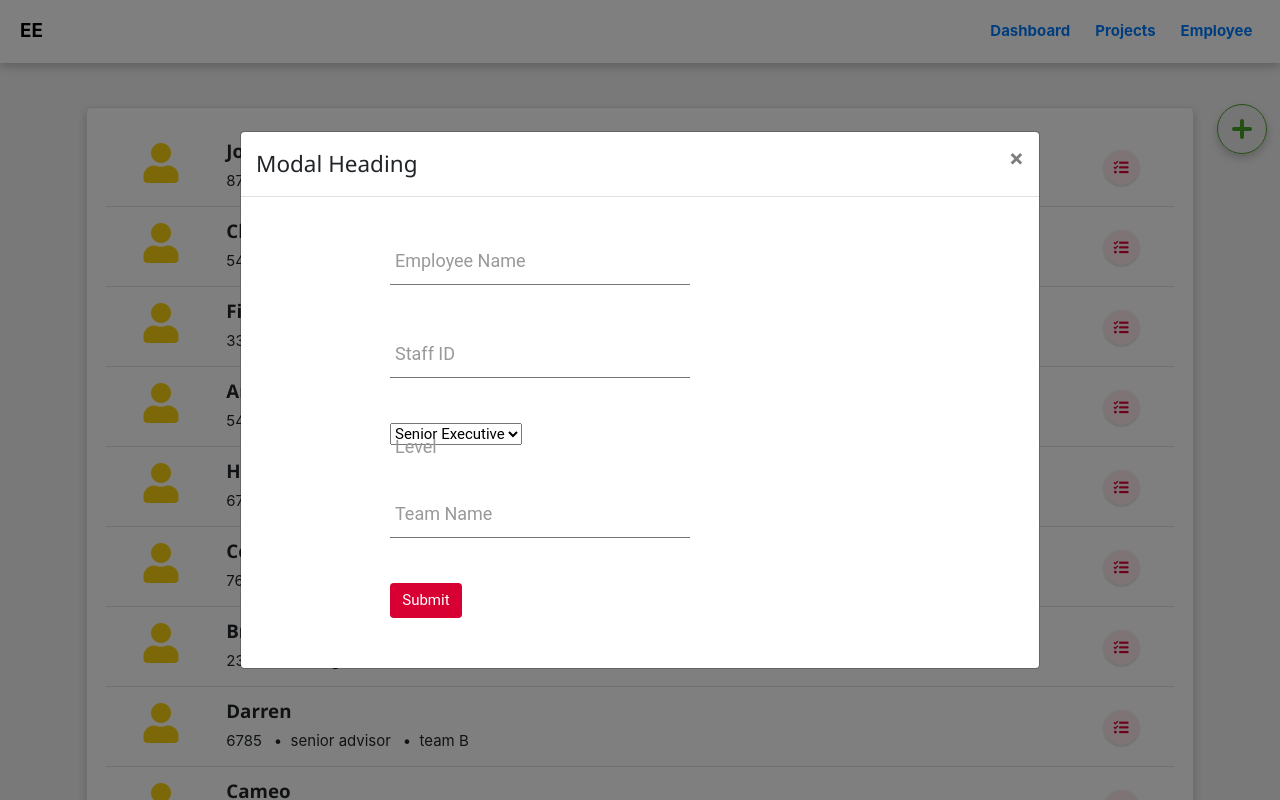
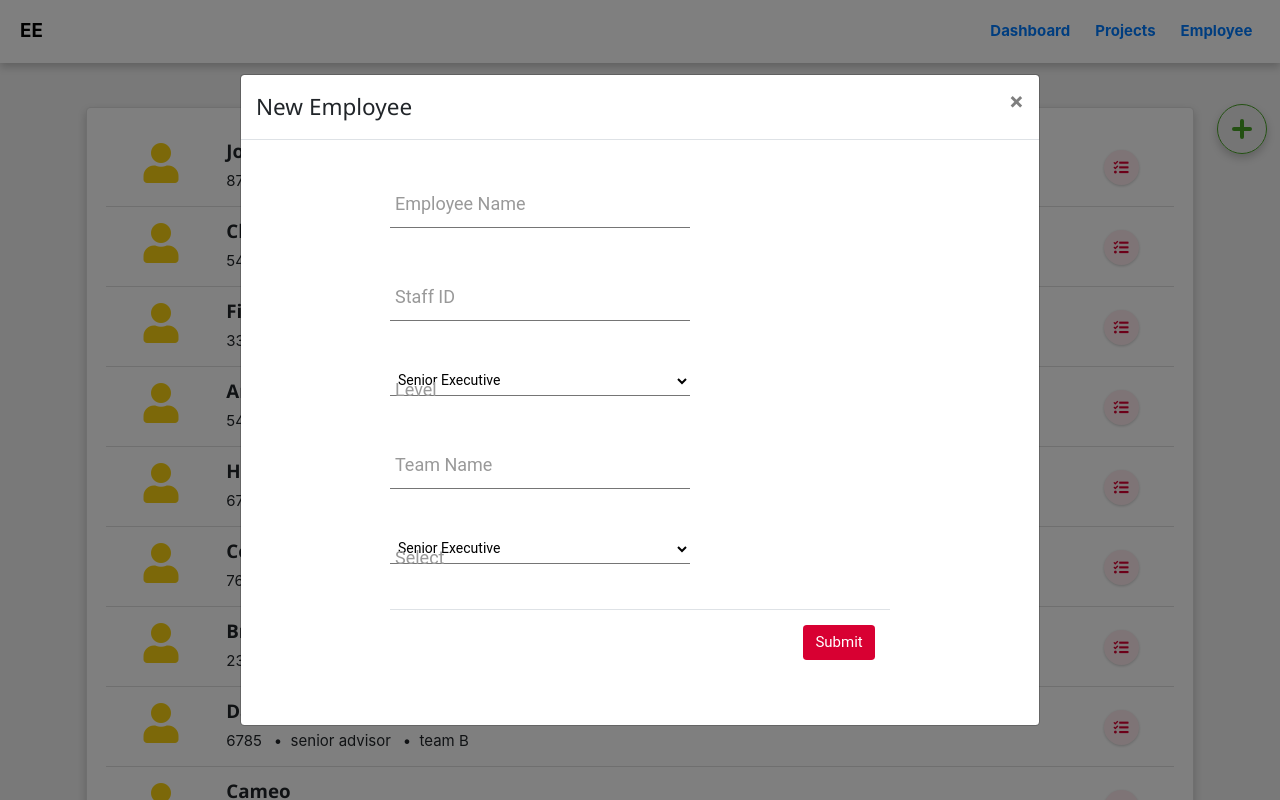
Before and after one commit to afieqhamieza/Project-Management, a Django app: page /employee/ in a window 1280 px wide, after a click on "Add Employee". Run offline with Django 3.2, Linux system fonts and the light colour scheme; data comes from the database, SQL or seed files in the repository; some libraries are stand-ins or nearby versions.

Commit message:
dropdown style ok la but still need ammendment

```diff
--- a/ee/employee/forms.py
+++ b/ee/employee/forms.py
@@ -12,7 +12,10 @@ class EmployeeForm(forms.ModelForm):
 
     name = forms.CharField(label="Employee Name", required=True, widget=forms.TextInput( attrs={}) )
     staffId = forms.IntegerField(label="Staff ID", required=True, widget=forms.TextInput( attrs={}) )
-    level = forms.ChoiceField(label="Level", required=True, choices=level_options )
+    level = forms.ChoiceField(label="Level", required=True, choices=level_options, widget=forms.Select(
+        attrs={
+            "style":' font-size: 14px;padding: 4px 4px;  display: block;  width: 300px;  height: 30px;  background-color: transparent;  border: none;  border-bottom: 1px solid #757575;'        }
+    ) )
     team = forms.CharField(label="Team Name", required=True, widget=forms.TextInput( attrs={}) )
 
     class Meta:
--- a/ee/employee/templates/employee.html
+++ b/ee/employee/templates/employee.html
@@ -1,8 +1,6 @@
 <html>
 
-{% extends "index.html" %}
-{% load crispy_forms_tags %}
-{% block page_content %}
+{% extends "index.html" %} {% load crispy_forms_tags %} {% block page_content %}
 
 <head>
     {% load static %}
@@ -20,7 +18,7 @@
     </div>
     <!-- end of add employee button -->
 
-    {% comment %} add employee form {% endcomment %}
+    <!-- add employee form  -->
     <div class="container">
         <!-- The Modal -->
         <div class="modal fade" id="addEmployee">
@@ -29,14 +27,13 @@
 
                     <!-- Modal Header -->
                     <div class="modal-header">
-                        <h4 class="modal-title">Modal Heading</h4>
+                        <h4 class="modal-title">New Employee</h4>
                         <button type="button" class="close" data-dismiss="modal">&times;</button>
                     </div>
 
                     <!-- Modal body -->
                     <form class="cuba" action="" method="post">
-                        {% csrf_token %}
-                        {% for field in form %}
+                        {% csrf_token %} {% for field in form %}
                         <div class="group">
                             <!-- <input type="text" required="true" id="{{form.title.id_for_label}}"> -->
                             {{field}}
@@ -46,7 +43,23 @@
                         </div>
                         {% endfor %}
 
-                        <input type="submit" name="addEmp" class="btn" value="Submit" style="background-color: #D80032; color: white; width: auto; ">
+                        <div class="group">
+                            <!-- <input type="text" required="true" id="{{form.title.id_for_label}}"> -->
+                            <!-- <label>{{form.level.label}}</label>
+                            <span class="highlight"></span>
+                            <span class="bar">{{form.level}}</span> -->
+
+
+                            <div class="floating-label">
+                                {{form.level}}
+                                <span class="highlight1"></span>
+                                <label>Select</label>
+                            </div>
+                        </div>
+
+                        <div class="modal-footer">
+                            <input type="submit" name="addEmp" class="btn" value="Submit" style="background-color: #D80032; color: white; width: auto; ">
+                        </div>
                     </form>
                 </div>
             </div>
@@ -98,8 +111,7 @@
                     <!-- Modal Header -->
                     <div class="modal-header">
                         <h1 class="modal-title" style="color: #086788;">Engaged Project</h1>
-                        <button type="button" class="close" data-dismiss="modal"
-                            style="color: #D80032; padding-right: 20px;">×</button>
+                        <button type="button" class="close" data-dismiss="modal" style="color: #D80032; padding-right: 20px;">×</button>
                     </div>
 
                     <!-- Modal body -->
@@ -120,8 +132,7 @@
 
                     <!-- Modal footer -->
                     <div class="modal-footer">
-                        <button type="button" class="btn" style="background-color: #D80032; color: white;"
-                            data-dismiss="modal"><strong>Close</strong></button>
+                        <button type="button" class="btn" style="background-color: #D80032; color: white;" data-dismiss="modal"><strong>Close</strong></button>
                     </div>
 
                 </div>
--- a/ee/employee/views.py
+++ b/ee/employee/views.py
@@ -26,3 +26,7 @@ def employee(request):
     }
 
     return render(request, 'employee.html', context)
+
+def load_levels(request):
+    level_options = request.GET.get('')
+    return render(request, 'employee.html', {'levels': level})
--- a/ee/engagement/forms.py
+++ b/ee/engagement/forms.py
@@ -20,7 +20,10 @@ class EngagementForm(forms.ModelForm):
     body = forms.CharField(label="Project's Description", required=True, widget=forms.TextInput( attrs={}) )
     startDate = forms.DateField(label="Start Date yyyy-mm-dd", required=True, widget=forms.TextInput( attrs={}) )
     endDate = forms.DateField(label="End Date yyyy-mm-dd", required=True, widget=forms.TextInput( attrs={}) )
-    staff = forms.MultipleChoiceField(label="Engaged Employee", required=True, choices=staff_options )
+    staff = forms.MultipleChoiceField(label="Engaged Employee", required=True, choices=staff_options, widget=forms.Select(
+        attrs={
+            "style":' font-size: 14px;padding: 4px 4px;  display: block;  width: 300px;  height: 30px;  background-color: transparent;  border: none;  border-bottom: 1px solid #757575;'        }
+    )  )
 
     # clean start date
     def clean_start_date(self):
--- a/ee/engagement/templates/engagement_index.html
+++ b/ee/engagement/templates/engagement_index.html
@@ -28,7 +28,7 @@
 
                     <!-- Modal Header -->
                     <div class="modal-header">
-                        <h4 class="modal-title">Modal Heading</h4>
+                        <h4 class="modal-title">New Project</h4>
                         <button type="button" class="close" data-dismiss="modal">&times;</button>
                     </div>
 
```
Also changed, not shown: ee/employee/models.py (line endings or trailing spaces).
